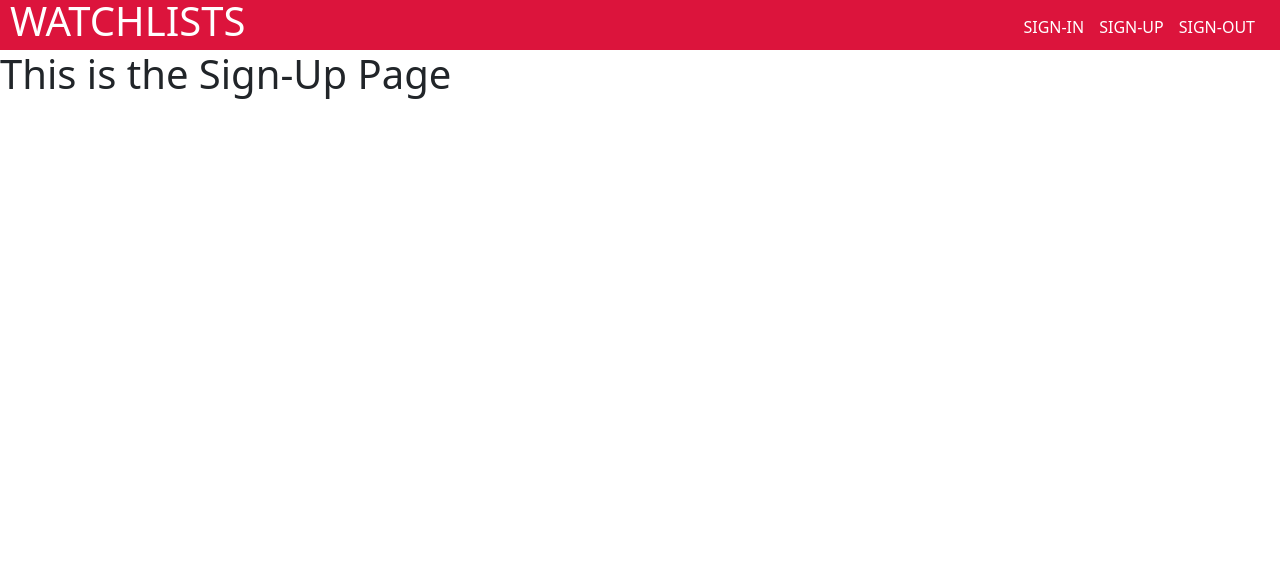
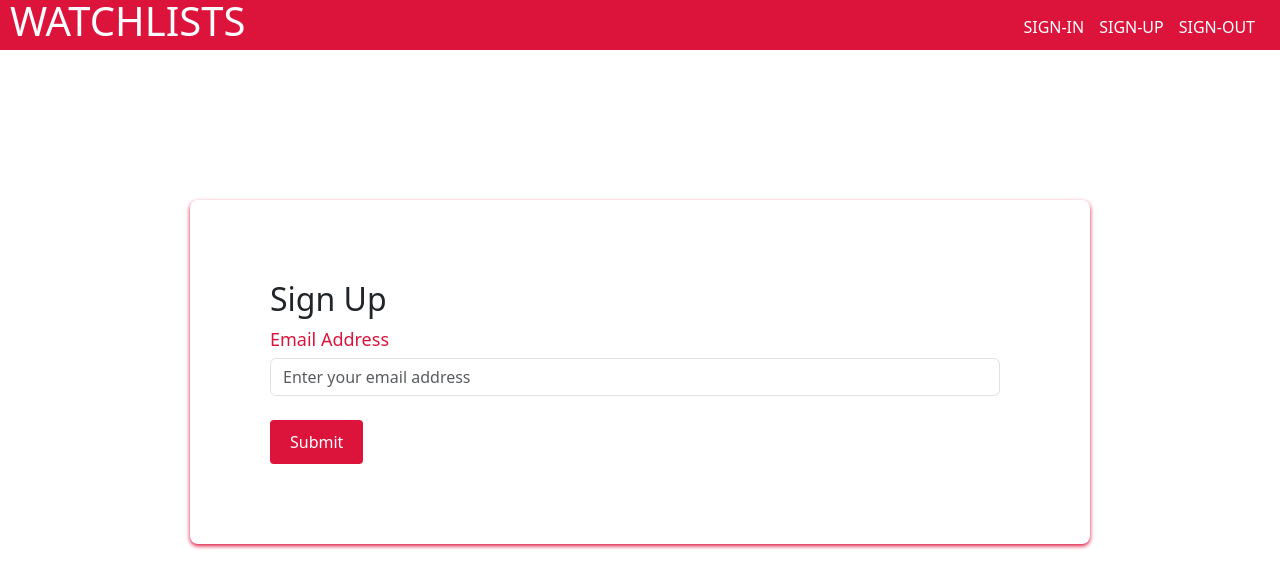
Before and after one commit to animeshkumar7717/react-movie-app, a React (Create React App) app: page /sign-up in a window 1280 px wide. Shown: the top 588 px of the page. Built offline with nearby package versions, Linux system fonts and the light colour scheme.

Commit message:
create a sign-in and sign-up form

```diff
--- a/src/App.css
+++ b/src/App.css
@@ -61,11 +61,13 @@
 }
 
 .search-button {
-	color: white;
-	background: crimson;
-	border: none;
-	padding: 6px 12px;
-	cursor: pointer;
+	background-color: crimson;
+    color: #fff;
+    border: none;
+    border-radius: 4px;
+    padding: 10px 20px;
+    cursor: pointer;
+    font-size: 16px;
 }
 
 .search-button:hover {
--- /dev/null
+++ b/src/components/Form/Form.css
@@ -0,0 +1,49 @@
+.form-container {
+    max-width: 900px;
+    width: 90%;
+    margin: 150px auto;
+    background-color: #fff;
+    border-radius: 8px;
+    padding: 80px;
+    box-shadow: 0 2px 4px crimson;
+  }
+
+  .form-container h2 {
+    margin-top: 0;
+  }
+
+  .form-container label {
+    /* display: block; */
+    font-weight: 500;
+    font-size: large;
+    color: crimson;
+    margin-bottom: 5px;
+  }
+
+  .form-container input[type="email"] {
+    width: 100%;
+    padding: 10px;
+    border: 1px solid #ccc;
+    border-radius: 4px;
+    box-sizing: border-box;
+    margin-bottom: 10px;
+  }
+
+  .form-container SearchBox {
+    width: 100%;
+    padding: 10px;
+    border: 1px solid #ccc;
+    border-radius: 4px;
+    box-sizing: border-box;
+    margin-bottom: 10px;
+  }
+
+  .form-container button {
+    background-color: crimson;
+    color: #fff;
+    border: none;
+    border-radius: 4px;
+    padding: 10px 20px;
+    cursor: pointer;
+    font-size: 16px;
+  }
--- a/src/components/Form/SignIn.js
+++ b/src/components/Form/SignIn.js
@@ -1,11 +1,46 @@
-import React from 'react'
+import React, { useState } from 'react';
+import { NavLink } from 'react-router-dom';
+import Button from '../Button';
+import './Form.css';
+import SearchBox from '../SearchBox';
 
 const SignIn = () => {
+  const [email, setEmail] = useState('');
+  const [userExists, setUserExists] = useState(false);
+  const [errorMessage, setErrorMessage] = useState('');
+
+  const handleSubmit = (e) => {
+    e.preventDefault();
+
+    const existingEmails = JSON.parse(localStorage.getItem('userEmails')) || [];
+    const userExists = existingEmails.includes(email);
+
+    if (userExists) {
+      setUserExists(true);
+    } else {
+      setErrorMessage('User does not exist');
+    }
+  };
+
   return (
-    <div>
-      <h1>This is the Sign-In Page</h1>
+    <div className="form-container">
+      <h2>Sign In</h2>
+      <form onSubmit={handleSubmit}>
+        <label htmlFor="signin-email">Email Address</label>
+        <SearchBox searchValue={email} setSearchValue={setEmail} placeholder="Enter your email address" />
+        <br />
+        <Button name="Submit" />
+      </form>
+      {userExists ? (
+        <div>
+          Welcome!
+          <NavLink to={'/'} />
+        </div>
+      ) : (
+        errorMessage && <p>{errorMessage}</p>
+      )}
     </div>
-  )
-}
+  );
+};
 
-export default SignIn
+export default SignIn;
--- a/src/components/Form/SignUp.js
+++ b/src/components/Form/SignUp.js
@@ -1,11 +1,31 @@
-import React from 'react'
+import React, { useState } from 'react';
+import Button from '../Button';
+import './Form.css';
+import SearchBox from '../SearchBox';
 
 const SignUp = () => {
+  const [email, setEmail] = useState('');
+
+  const handleSubmit = (e) => {
+    e.preventDefault();
+
+    const existingEmails = JSON.parse(localStorage.getItem('userEmails')) || [];
+    const updatedEmails = [...existingEmails, email];
+    localStorage.setItem('userEmails', JSON.stringify(updatedEmails));
+    setEmail('');
+  };
+
   return (
-    <div>
-      <h1>This is the Sign-Up Page</h1>
+    <div className="form-container">
+      <h2>Sign Up</h2>
+      <form onSubmit={handleSubmit}>
+        <label htmlFor="signup-email">Email Address</label>
+        <SearchBox searchValue={email} setSearchValue={setEmail} placeholder="Enter your email address" />
+        <br />
+        <Button name="Submit" />
+      </form>
     </div>
-  )
-}
+  );
+};
 
-export default SignUp
+export default SignUp;
--- a/src/components/Main.js
+++ b/src/components/Main.js
@@ -83,7 +83,7 @@ const Main = () => {
             <div className='row d-flex align-items-center justify-content-center mt-4 mb-4'>
               <MovieListHeading heading='Favourites' />
             </div>
-            <SearchBox searchValue={fevouriteSearchValue} setSearchValue={setFevouriteSearchValue} />
+            <SearchBox searchValue={fevouriteSearchValue} setSearchValue={setFevouriteSearchValue} searchIcon='true' />
             <div className='home-button' style={{ margin: '20px', width: '100%', background: 'crimson', borderRadius: '5px', padding: '5px' }}>
               <Button name='Home' onClick={onClickFavouriteHandler} />
             </div>
@@ -126,7 +126,7 @@ const Main = () => {
             </div>
           </div>
           <div className='search-container'>
-            <SearchBox searchValue={searchValue} setSearchValue={setSearchValue} />
+            <SearchBox searchValue={searchValue} setSearchValue={setSearchValue} searchIcon='true' />
             <Button name='Search' onClick={onclickHandler} />
           </div>
           {error ? (
--- a/src/components/SearchBox.js
+++ b/src/components/SearchBox.js
@@ -1,18 +1,21 @@
 import React from 'react';
 import { BsSearch } from 'react-icons/bs';
 
-const SearchBox = ({ searchValue, setSearchValue }) => {
+const SearchBox = ({ searchValue, setSearchValue, placeholder='Search...', searchIcon }) => {
   return (
+
     <div className="input-group search-input-container">
-      <span className="input-group-text search-icon">
+      {searchIcon ? (
+        <span className="input-group-text search-icon">
         <BsSearch />
       </span>
+      ) : ''}
       <input
         type="text"
         className="form-control search-input"
         value={searchValue}
         onChange={(e) => setSearchValue(e.target.value)}
-        placeholder="Search..."
+        placeholder={placeholder}
       />
     </div>
   );
```
